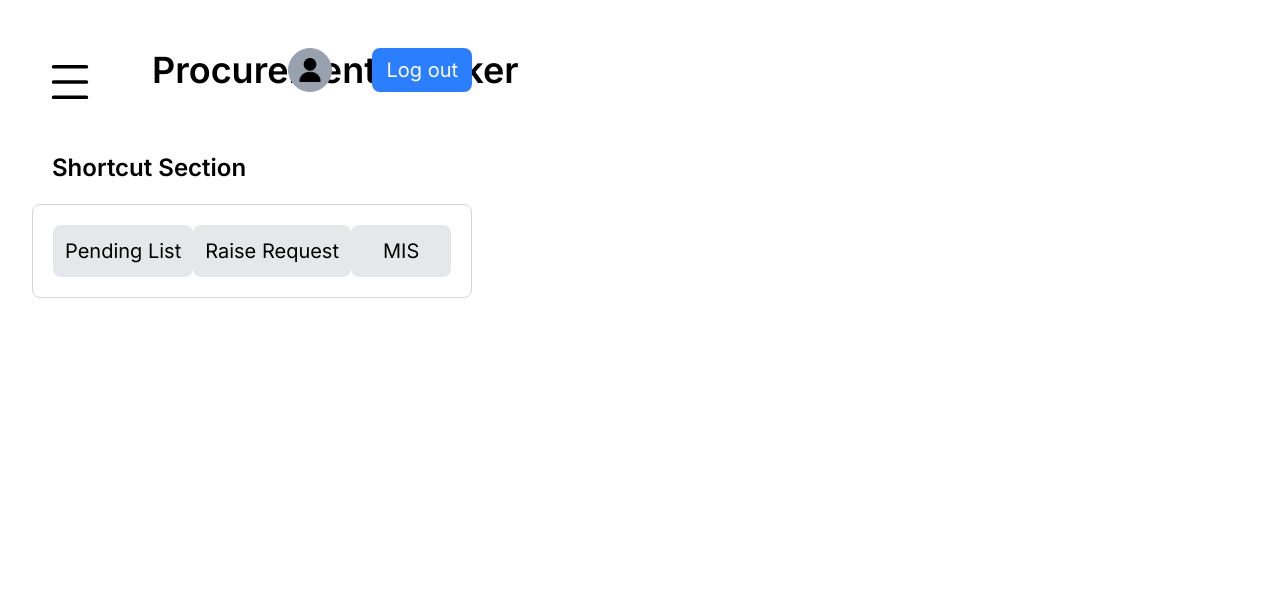
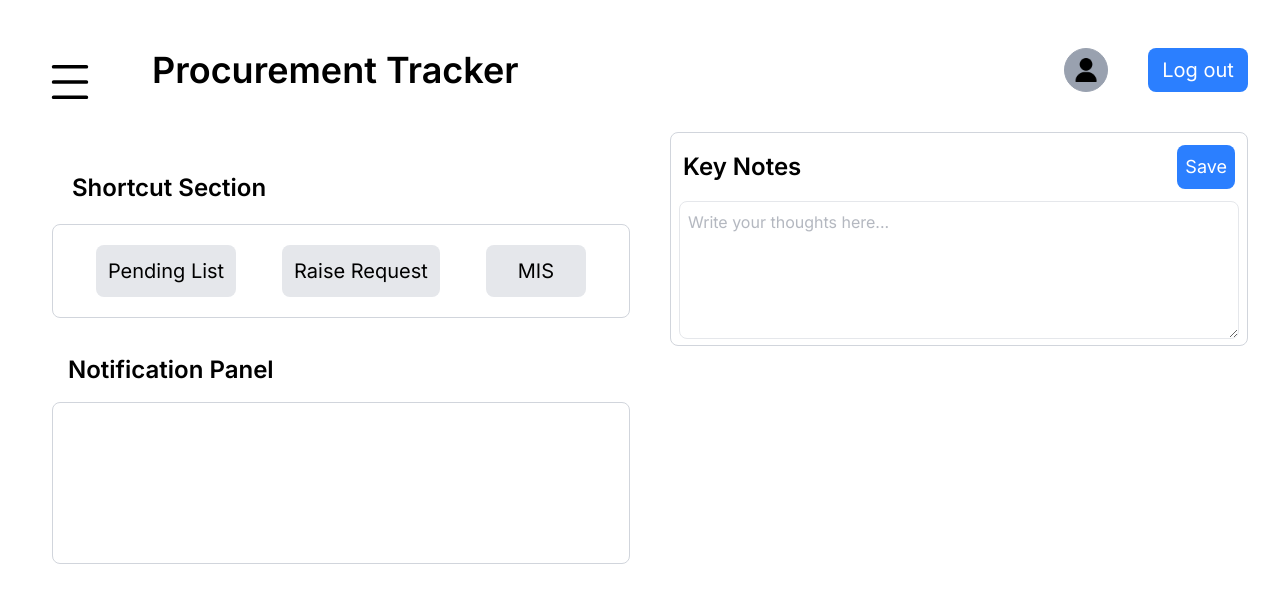
Before and after one commit to arya23923/procurement-tracker-system, a React (Vite) app: page / in a window 1280 px wide. Shown: the top 602 px of the page. Built offline with nearby package versions, Linux system fonts and the light colour scheme.

Commit message:
modifications to the appearance of main landing page

```diff
--- a/src/App.jsx
+++ b/src/App.jsx
@@ -2,19 +2,27 @@ import './App.css'
 import Header from './components/Header';
 import Sidebar from './components/Sidebar'
 import Shortcut from './components/Shortcut'
+import Key from './components/Key'
+import Notification from './components/Notification'
 
 function App() {
   return (
-    <div className='flex'>
+    <div className="flex">
       <Sidebar />
-      <div>
+      <div className="flex-1 flex flex-col w-83 md:w-full md:max-w-full">
         <Header />
-        <div>
-          <Shortcut />
+        <div className='flex flex-1 flex-col md:flex-row md:w-full'>
+          <div className='md:w-150 flex flex-col flex-1 md:p-5'>
+            <Shortcut />
+            <Notification />
+          </div>
+          <div className='flex flex-col flex-1 md:pl-5'>
+            <Key />
+          </div>
         </div>
       </div>
     </div>
-  )
+  );
 }
 
 export default App
```
